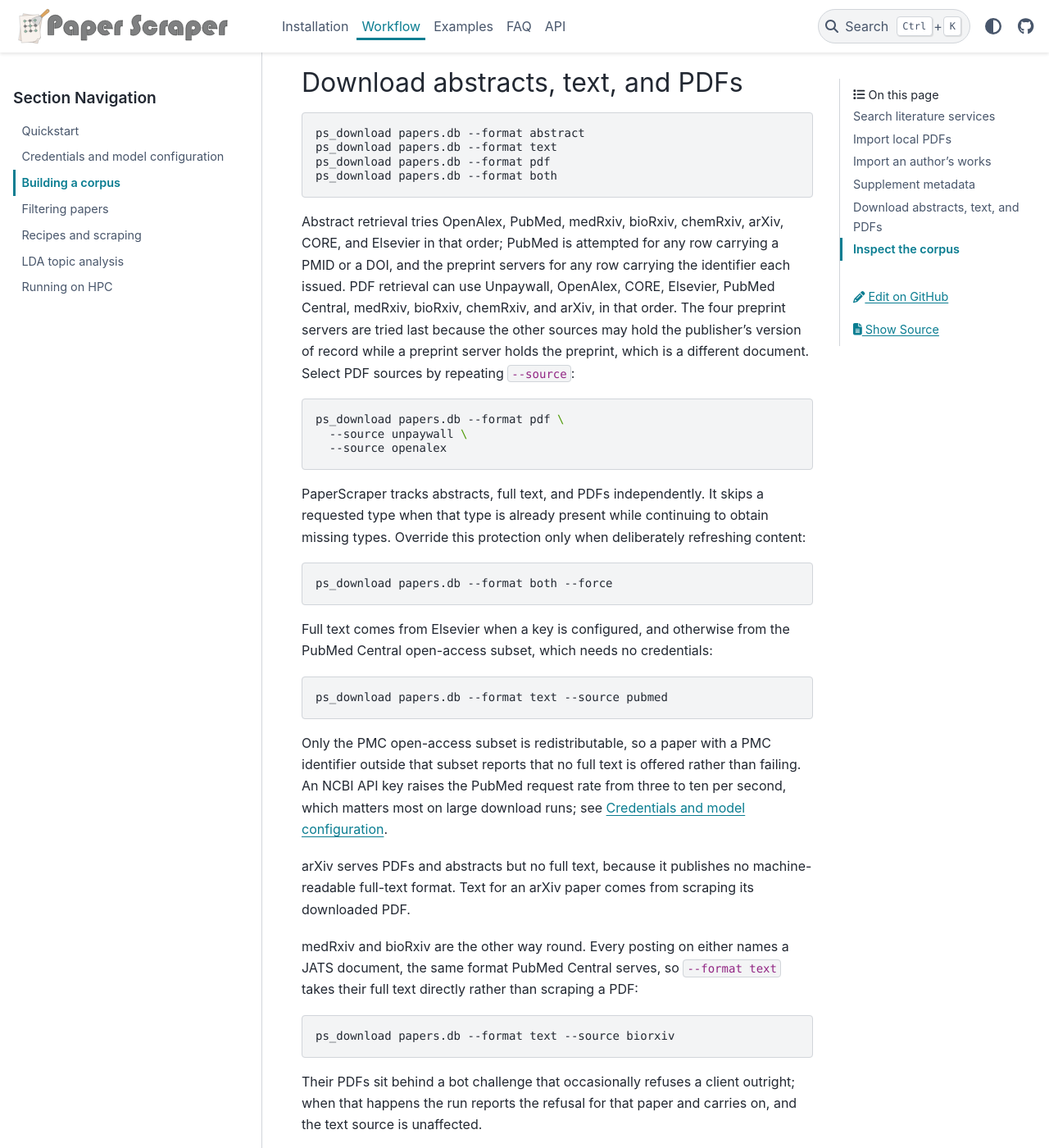
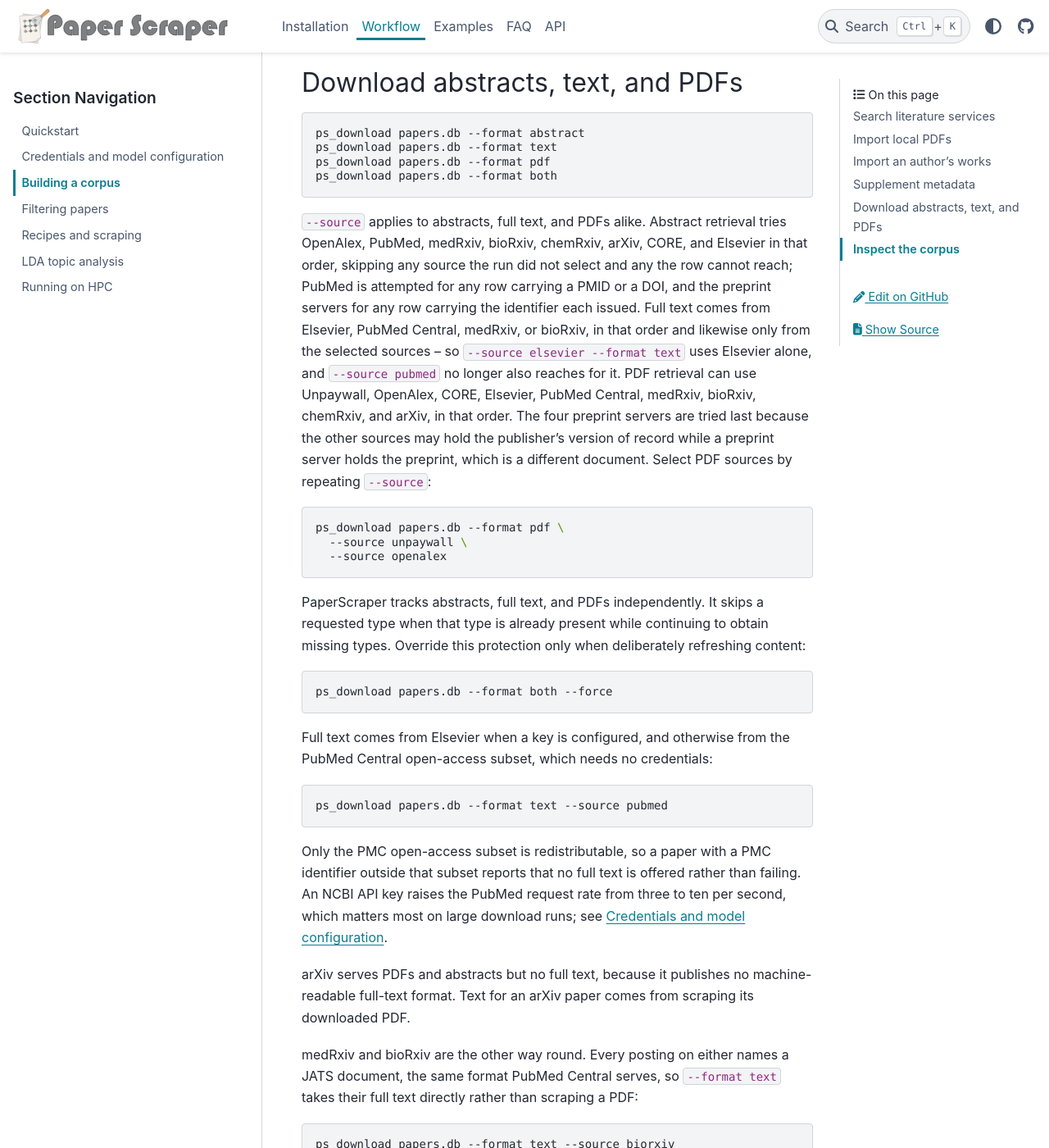
Before and after one commit to SMTG-Bham/PaperMinerToolkit, a Sphinx documentation site: the page built from docs/user-guide/corpus.md, in a window 1280 px wide and 1400 px high, scrolled down 6272 px. Shown: the whole window at 82% size. Built offline with Sphinx 7.4.7 and the PyData theme 0.15.4, drawn with Linux system fonts in a browser that asks for light colours; some of the changed text lies outside the part shown.

Commit message:
Remove dead source code and correct the docs  #37

````diff
--- a/docs/user-guide/corpus.md
+++ b/docs/user-guide/corpus.md
@@ -245,10 +245,14 @@ ps_download papers.db --format pdf
 ps_download papers.db --format both
 ```
 
-Abstract retrieval tries OpenAlex, PubMed, medRxiv, bioRxiv, chemRxiv, arXiv, CORE, and Elsevier
-in that order; PubMed is attempted for any row carrying a PMID or a DOI, and the preprint servers
-for any row carrying the identifier each issued. PDF retrieval can use Unpaywall, OpenAlex, CORE,
-Elsevier, PubMed Central, medRxiv, bioRxiv, chemRxiv, and arXiv, in that order. The four preprint
+`--source` applies to abstracts, full text, and PDFs alike. Abstract retrieval tries OpenAlex,
+PubMed, medRxiv, bioRxiv, chemRxiv, arXiv, CORE, and Elsevier in that order, skipping any source
+the run did not select and any the row cannot reach; PubMed is attempted for any row carrying a
+PMID or a DOI, and the preprint servers for any row carrying the identifier each issued. Full text
+comes from Elsevier, PubMed Central, medRxiv, or bioRxiv, in that order and likewise only from the
+selected sources -- so `--source elsevier --format text` uses Elsevier alone, and `--source pubmed`
+no longer also reaches for it. PDF retrieval can use Unpaywall, OpenAlex, CORE, Elsevier, PubMed
+Central, medRxiv, bioRxiv, chemRxiv, and arXiv, in that order. The four preprint
 servers are tried last because the other sources may hold the publisher's version of record while a preprint server
 holds the preprint, which is a different document. Select PDF sources by repeating `--source`:
 
@@ -297,7 +301,9 @@ rejected for that format. Text for a chemRxiv paper comes from scraping its down
 PDFs sit behind the same bot challenge, which PaperScraper reports rather than works around, so a
 download run on a network the challenge refuses will report those papers and carry on.
 
-By default, abstracts are also attempted while downloading text or PDFs. Disable that with `--no-abstract`.
+By default, abstracts are also attempted while downloading text or PDFs. Disable that with
+`--no-abstract`. Because `--source` now scopes abstracts too, a run narrowed to one provider
+fetches abstracts from that provider alone; leave `--source` at its default to cast the wide net.
 
 ## Inspect the corpus
 
````
Also changed, not shown: README.md (+1 -1 lines), docs/index.md (+1 -1 lines), 2 other files.
